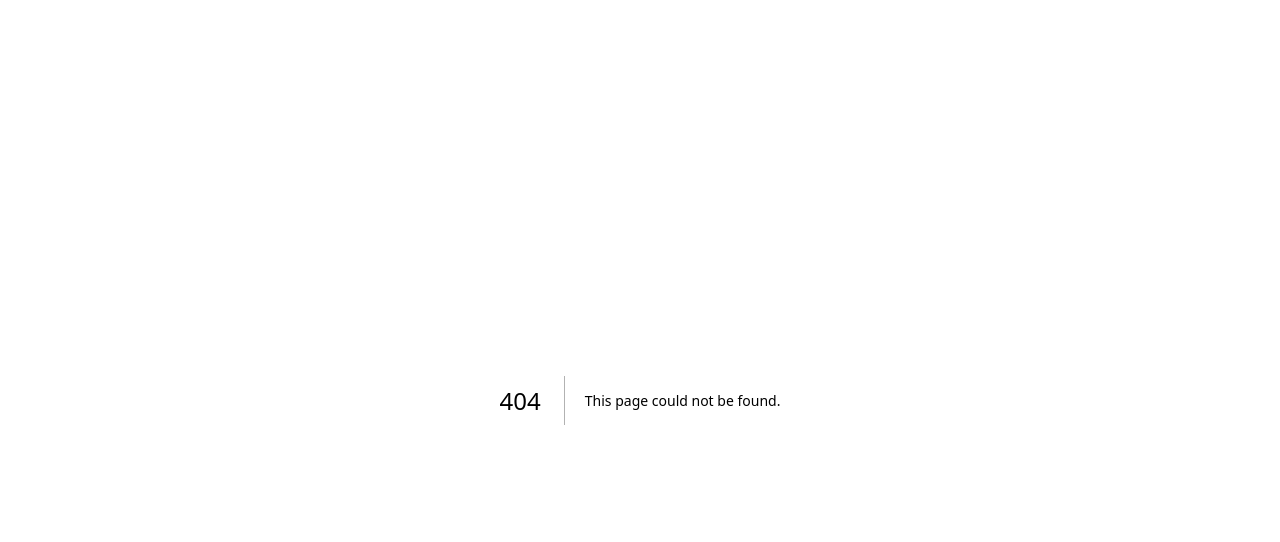
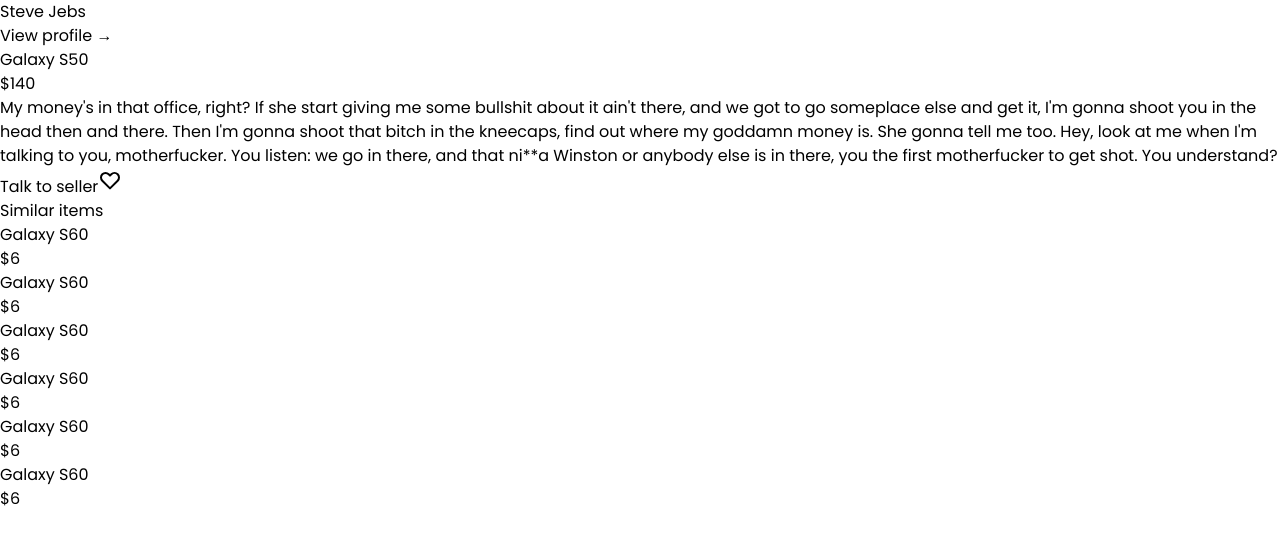
Before and after one commit to seonhop/studio-sunno, a Next.js app: page /og_recs/1 in a window 1280 px wide. Before the commit this address had no page. Shown: the top 542 px of the page. Built offline with nearby package versions, Linux system fonts and the light colour scheme.

Commit message:
[UI Update] Home screen

```diff
--- a/pages/enter.tsx
+++ b/pages/enter.tsx
@@ -71,21 +71,21 @@
 							</div>
 						) : null}
 					</div>
-					<button className="mt-5 w-full bg-indigo-600 hover:bg-indigo-700 text-white py-4 px-4 border border-transparent rounded-md shadow-sm text-sm font-medium focus:ring-2 focus:ring-offset-2 focus:ring-indigo-600 focus:outline-none ">
+					<button className="transition-colors mt-5 w-full bg-indigo-600 hover:bg-indigo-700 text-white py-4 px-4 border border-transparent rounded-md shadow-sm text-sm font-medium focus:ring-2 focus:ring-offset-2 focus:ring-indigo-600 focus:outline-none ">
 						{method === "email" ? "Get login link" : null}
 						{method === "phone" ? "Get one-time password" : null}
 					</button>
 				</form>
 
-				<div className="mt-8">
-					<div className="relative">
+				<div>
+					<div className="relative my-8">
 						<div className="absolute w-full border-t border-zinc-300" />
 						<div className="relative -top-3 text-center ">
 							<span className="bg-white px-2 text-sm text-zinc-500">Or</span>
 						</div>
 					</div>
 					<div className="grid gap-2 text-zinc-500">
-						<button className="w-full border border-zinc-200 rounded-lg py-3 hover:bg-zinc-100 hover:text-black">
+						<button className="transition-colors w-full border border-zinc-200 rounded-lg py-3 hover:bg-zinc-100 hover:text-black">
 							<div className="flex items-center justify-center gap-2">
 								<svg
 									xmlns="http://www.w3.org/2000/svg"
@@ -102,7 +102,7 @@
 								<span className="text-sm">Continue with Google</span>
 							</div>
 						</button>
-						<button className="w-full border border-zinc-200 rounded-lg py-3 hover:bg-zinc-100 hover:text-black">
+						<button className="transition-colors w-full border border-zinc-200 rounded-lg py-3 hover:bg-zinc-100 hover:text-black">
 							<div className="flex items-center justify-center gap-2">
 								<svg
 									className="w-5 h-5"
@@ -119,7 +119,7 @@
 								<span className="text-sm">Continue with Github</span>
 							</div>
 						</button>
-						<button className="w-full border border-zinc-200 rounded-lg py-3 hover:bg-zinc-100 hover:text-black">
+						<button className="transition-colors w-full border border-zinc-200 rounded-lg py-3 hover:bg-zinc-100 hover:text-black">
 							<div className="flex items-center justify-center gap-2">
 								<svg
 									className="w-5 h-5"
--- a/pages/index.tsx
+++ b/pages/index.tsx
@@ -1,7 +1,40 @@
 import type { NextPage } from "next";
+import "material-icons/iconfont/material-icons.css";
 
 const Home: NextPage = () => {
-	return null;
+	return (
+		<div className="grid grid-cols-2 m-12 gap-4">
+			{[...Array(10)].map((_, i) => (
+				<div key={i} className="w-full h-full">
+					<div>
+						<span className="text-[10px] font-light text-zinc-400">
+							Domestic Shorthair
+						</span>
+
+						<div className="flex bg-slate-300 w-full h-32" />
+						<h3 className="mt-1">July</h3>
+					</div>
+				</div>
+			))}
+			<button className="fixed bottom-24 right-5 bg-indigo-600 rounded-full p-4 shadow-xl hover:bg-indigo-700 transition-colors text-white">
+				<svg
+					className="h-6 w-6"
+					xmlns="http://www.w3.org/2000/svg"
+					fill="none"
+					viewBox="0 0 24 24"
+					stroke="currentColor"
+					aria-hidden="true"
+				>
+					<path
+						strokeLinecap="round"
+						strokeLinejoin="round"
+						strokeWidth="2"
+						d="M12 6v6m0 0v6m0-6h6m-6 0H6"
+					/>
+				</svg>
+			</button>
+		</div>
+	);
 };
 
 export default Home;
--- /dev/null
+++ b/pages/og_recs/[id].tsx
@@ -0,0 +1,66 @@
+import type { NextPage } from "next";
+
+const ItemDetail: NextPage = () => {
+	return (
+		<div>
+			<div>
+				<div />
+				<div>
+					<div />
+					<div>
+						<p>Steve Jebs</p>
+						<p>View profile &rarr;</p>
+					</div>
+				</div>
+				<div>
+					<h1>Galaxy S50</h1>
+					<p>$140</p>
+					<p>
+						My money&apos;s in that office, right? If she start giving me some
+						bullshit about it ain&apos;t there, and we got to go someplace else
+						and get it, I&apos;m gonna shoot you in the head then and there.
+						Then I&apos;m gonna shoot that bitch in the kneecaps, find out where
+						my goddamn money is. She gonna tell me too. Hey, look at me when
+						I&apos;m talking to you, motherfucker. You listen: we go in there,
+						and that ni**a Winston or anybody else is in there, you the first
+						motherfucker to get shot. You understand?
+					</p>
+					<div>
+						<button>Talk to seller</button>
+						<button>
+							<svg
+								className="h-6 w-6 "
+								xmlns="http://www.w3.org/2000/svg"
+								fill="none"
+								viewBox="0 0 24 24"
+								stroke="currentColor"
+								aria-hidden="true"
+							>
+								<path
+									strokeLinecap="round"
+									strokeLinejoin="round"
+									strokeWidth="2"
+									d="M4.318 6.318a4.5 4.5 0 000 6.364L12 20.364l7.682-7.682a4.5 4.5 0 00-6.364-6.364L12 7.636l-1.318-1.318a4.5 4.5 0 00-6.364 0z"
+								/>
+							</svg>
+						</button>
+					</div>
+				</div>
+			</div>
+			<div>
+				<h2>Similar items</h2>
+				<div>
+					{[1, 2, 3, 4, 5, 6].map((_, i) => (
+						<div key={i}>
+							<div />
+							<h3>Galaxy S60</h3>
+							<p>$6</p>
+						</div>
+					))}
+				</div>
+			</div>
+		</div>
+	);
+};
+
+export default ItemDetail;
```
